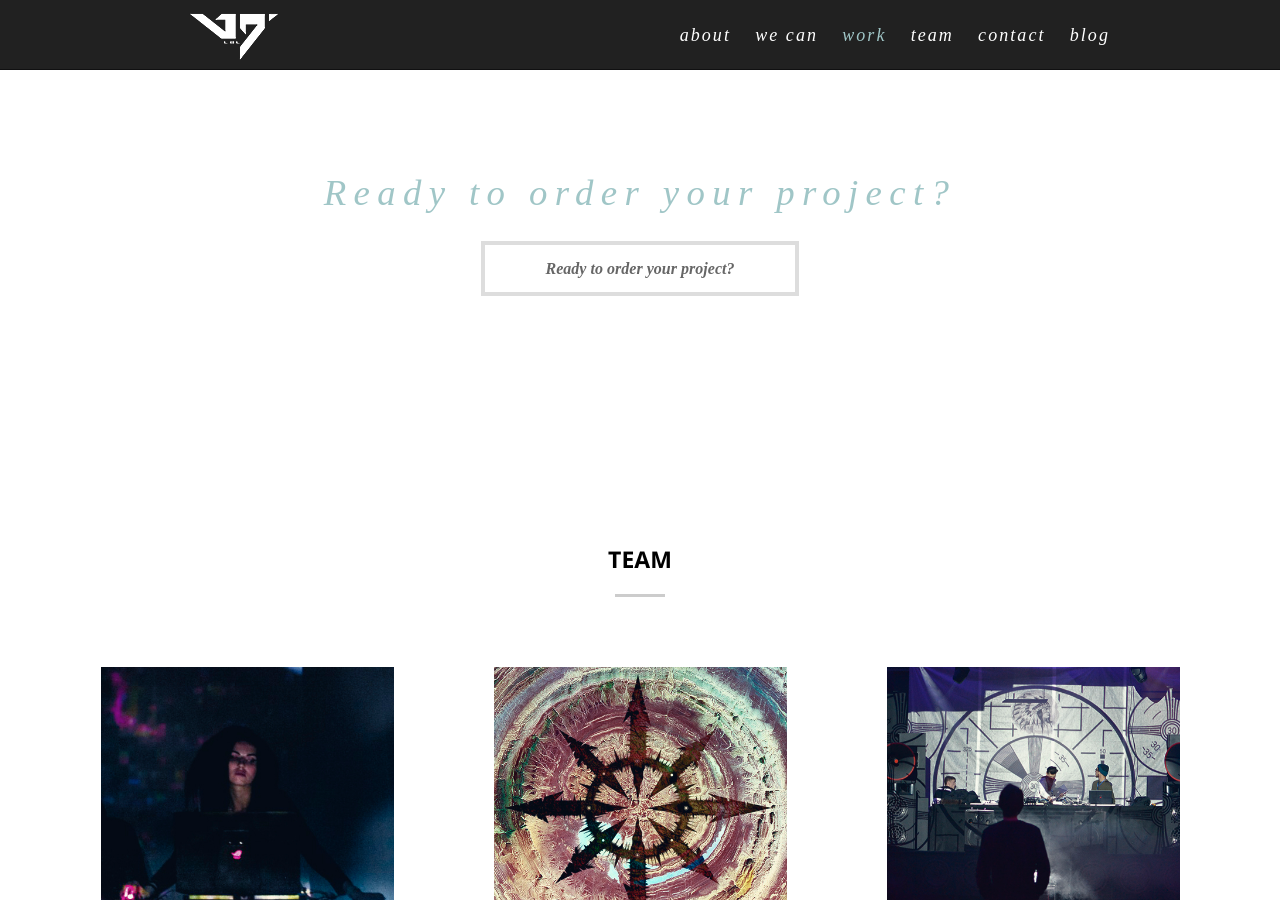
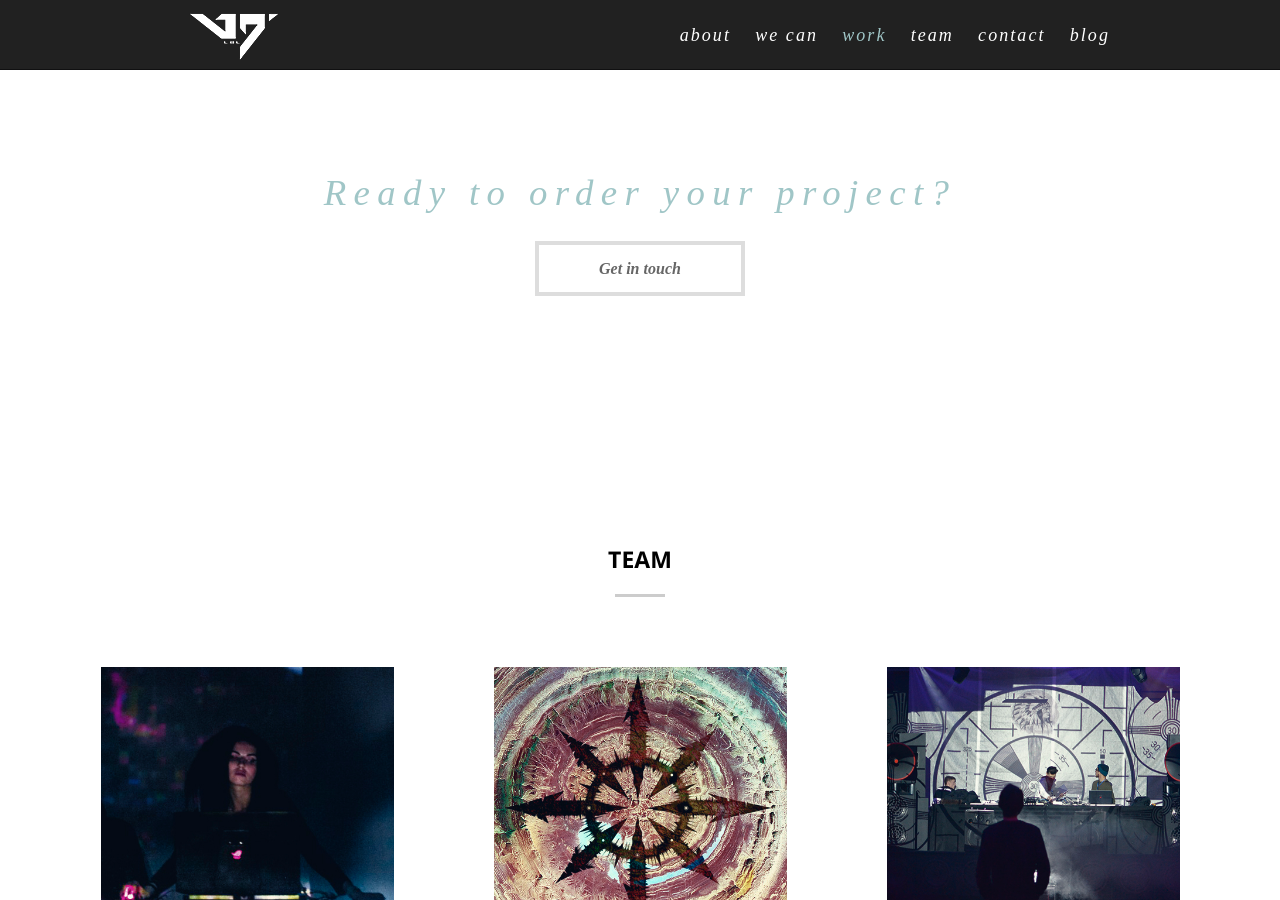
Before and after one commit to dzhezus/vjlabel.ru, a Jekyll site: the page built from index.html, in a window 1280 px wide and 900 px high, scrolled down 4266 px. Built offline with Jekyll 4.4.1, drawn with Linux system fonts in a browser that asks for light colours; nearby versions of some CDN libraries; library files that are not in the unit come from our copies; comment, search, counter and statistics services are not loaded.

Commit message:
Update index.html

```diff
--- a/index.html
+++ b/index.html
@@ -233,7 +233,7 @@ layout: default
 				<div class="container">
 						<div class="order-block">
 						<h3>{{ site.data.index.order.title }}</h3>
-						<a href="#contacts" class="transition">{{ site.data.index.order.title }}</a>
+						<a href="#contacts" class="transition">{{ site.data.index.order.link }}</a>
 					</div>
 				</div>
 			</div>
```
